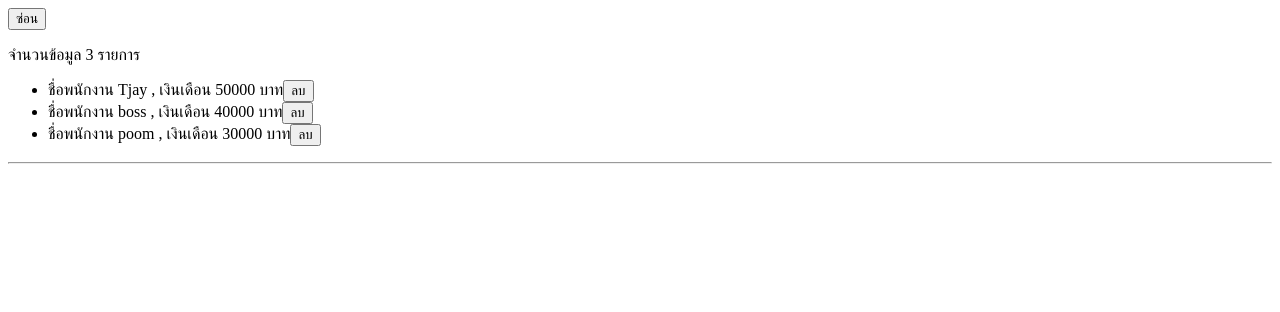
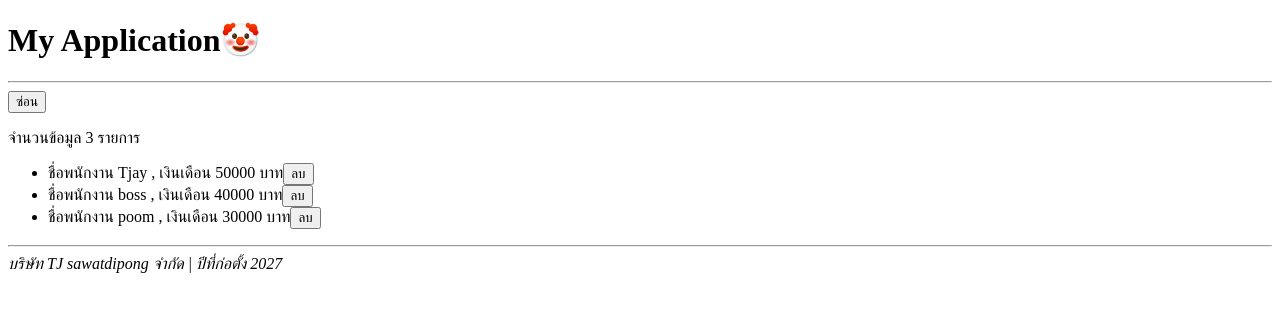
Before and after one commit to izumiiu/TypeScript-React-test01, a React (Vite) app: page / in a window 1280 px wide. Shown: the top 312 px of the page. Built offline with nearby package versions, Linux system fonts and the light colour scheme.

Commit message:
Components

```diff
--- a/src/App.tsx
+++ b/src/App.tsx
@@ -1,4 +1,8 @@
 import { useState } from "react";
+import Header from "./components/Header";
+import Footer from "./components/Footer";
+
+
 
 interface Employee {
   id: number;
@@ -22,6 +26,7 @@ function App() {
 
   return (
     <>
+    <Header/>
       <button onClick={() => setIsvisible(!isVisible)}>
         {isVisible ? "ซ่อน" : "แสดง"}
       </button>
@@ -37,6 +42,7 @@ function App() {
         </ul>
       )}
       <hr />
+      <Footer/>
     </>
   );
 }
--- /dev/null
+++ b/src/components/Footer.tsx
@@ -0,0 +1,11 @@
+// สร้าง component แบบ function ปกติ
+
+function Footer(){
+    return(
+        <>
+            <i>บริษัท TJ sawatdipong จำกัด | ปีที่ก่อตั้ง 2027</i>
+        </>
+    )
+}
+
+export default Footer;
--- /dev/null
+++ b/src/components/Header.tsx
@@ -0,0 +1,12 @@
+// สร้าง component แบบ arrow function
+const Header = () => {
+  return (
+    <>
+      <h1>My Application🤡</h1>
+      {/* hr คือ เส้นขั้น */}
+      <hr />
+    </>
+  );
+};
+
+export default Header;
```
